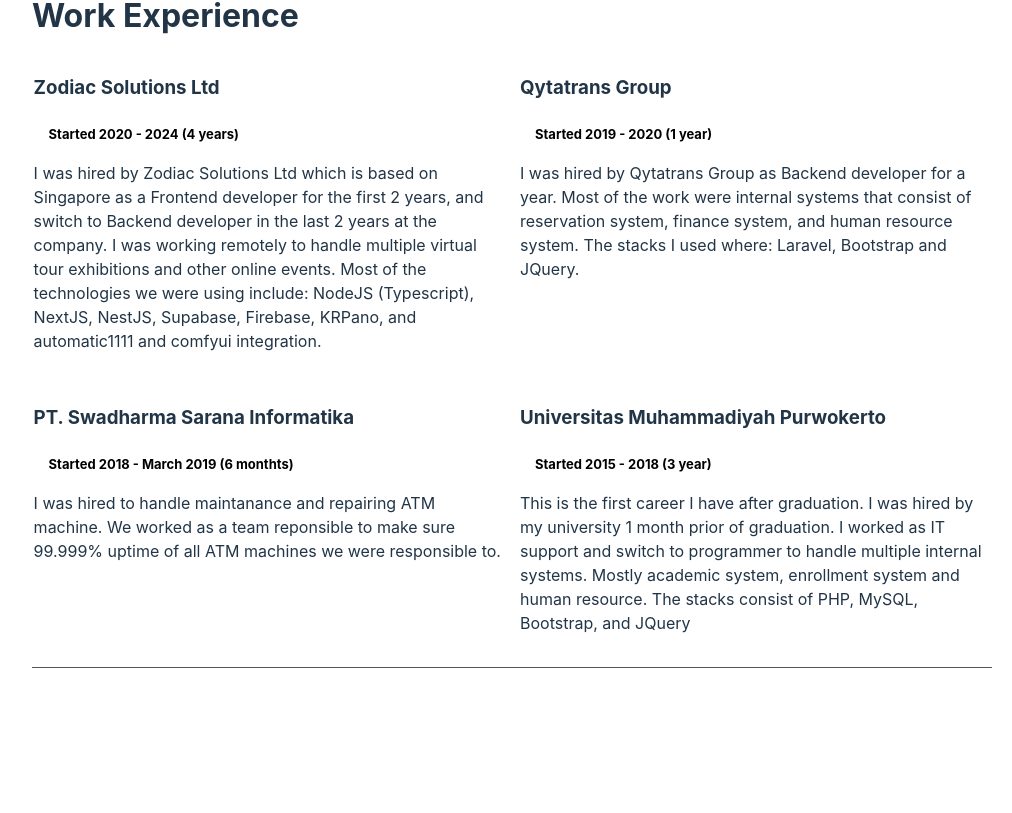
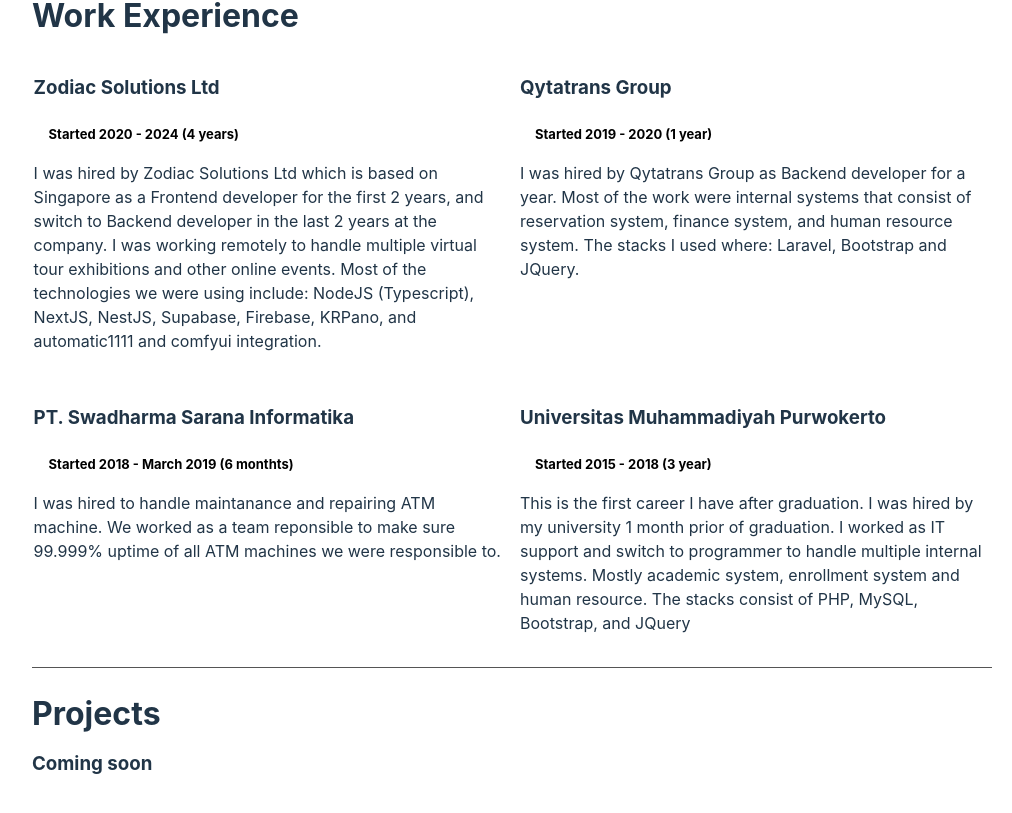
Before and after one commit to fanitriastowo/fanitriastowo.my.id, a React (Vite) app: page / in a window 1280 px wide. Shown: the part 321-1134 px from the top of the page, without its empty margins (128-1140 px from the left). Before the commit the page ends 1021 px from the top, so only its background shows below. Built offline with nearby package versions, Linux system fonts and the light colour scheme.

Commit message:
chore: added projects (coming soon)

```diff
--- a/src/App.tsx
+++ b/src/App.tsx
@@ -1,6 +1,7 @@
 import About from "./components/About"
 import Header from "./components/Header"
 import WorkExperience from "./components/WorkExperience"
+import Projects from "./components/Projects"
 
 function App() {
   return (
@@ -8,6 +9,7 @@ function App() {
       <Header />
       <About />
       <WorkExperience />
+      <Projects />
     </>
   )
 }
--- /dev/null
+++ b/src/components/Projects/index.css
@@ -0,0 +1,5 @@
+.projects {
+  padding-bottom: 1rem;
+  border-bottom: 1px solid #555;
+  line-height: 1.5;
+}
--- /dev/null
+++ b/src/components/Projects/index.tsx
@@ -0,0 +1,9 @@
+export default function Projects() {
+  return (
+    <div className="projects">
+      <h2 className="text-2lg">Projects</h2>
+      <h3>Coming soon</h3>
+    </div>
+  )
+
+}
--- a/vite.config.ts
+++ b/vite.config.ts
@@ -4,4 +4,7 @@ import react from '@vitejs/plugin-react-swc'
 // https://vite.dev/config/
 export default defineConfig({
   plugins: [react()],
+  server: {
+    port: 3000
+  }
 })
```
